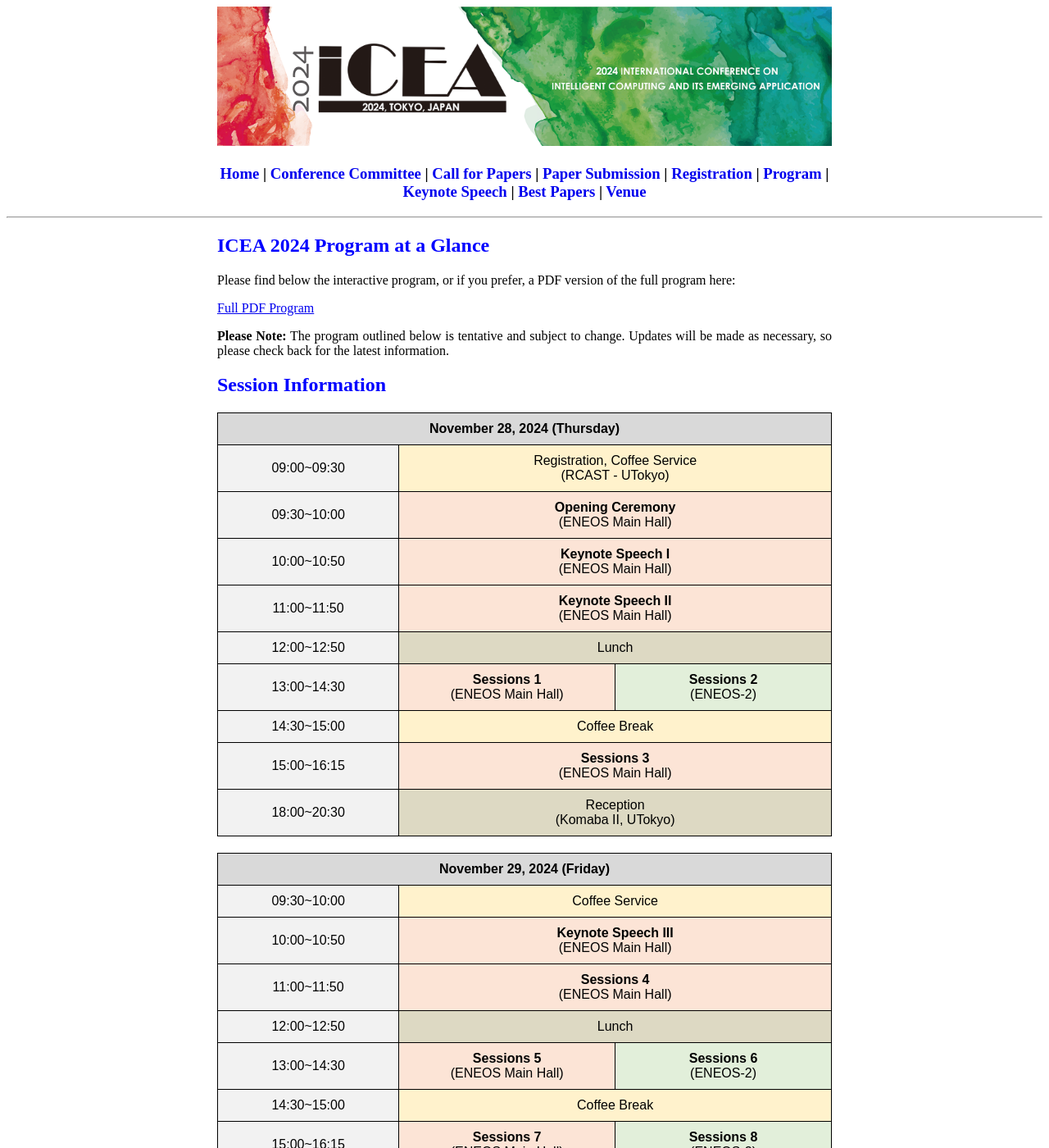
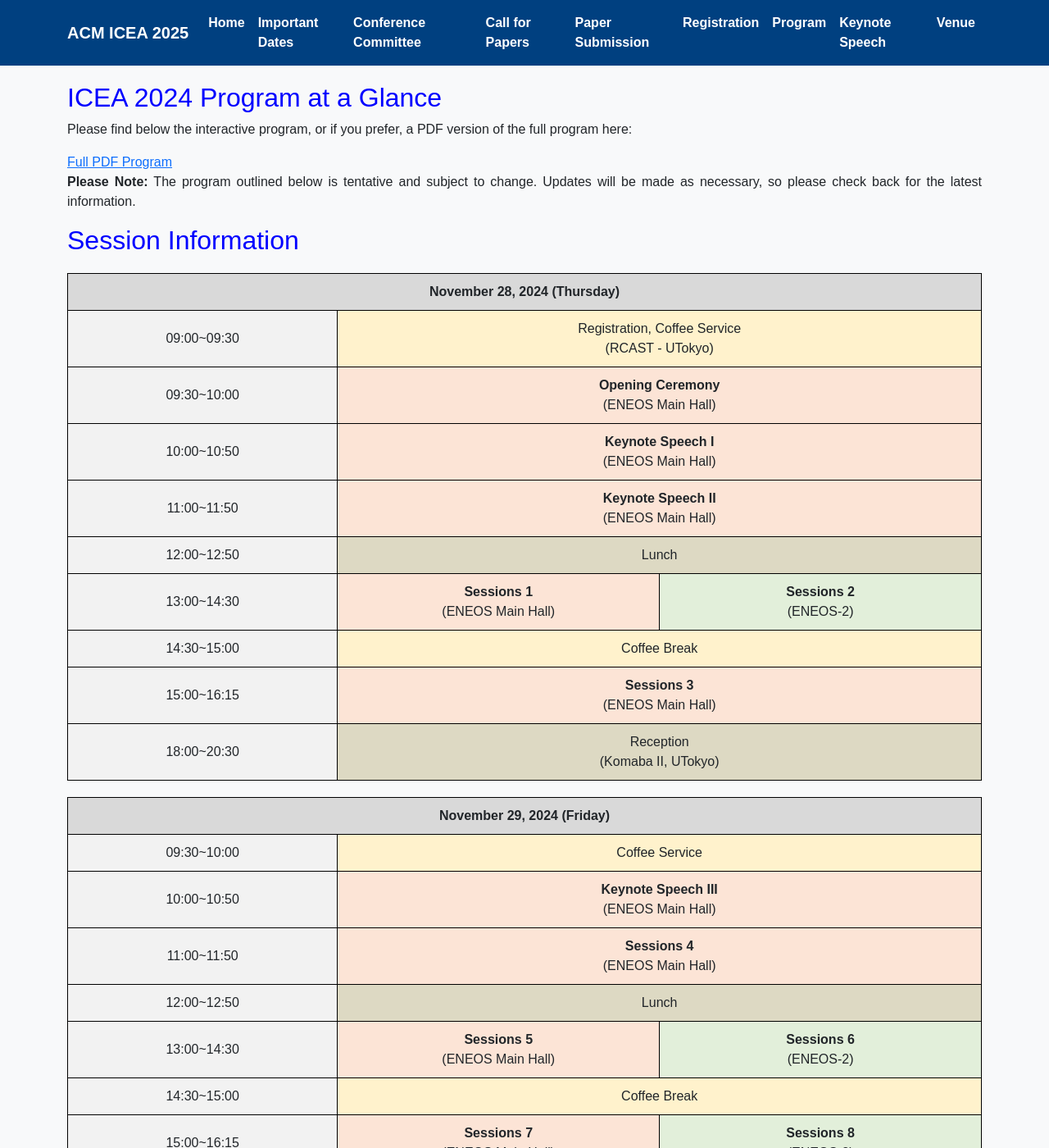
Before and after one commit to icea2025/latrobe, a Jekyll site: the page program/index.html, which Jekyll copies as it is, in a window 1280 px wide and 1400 px high. Shown: the whole window at 82% size. Built offline with Jekyll 4.4.1, drawn with Linux system fonts in a browser that asks for light colours; some of the changed text lies outside the part shown.

Commit message:
Update index.html

```diff
--- a/program/index.html
+++ b/program/index.html
@@ -1,7 +1,74 @@
----
-layout: default
-title: ACM ICEA 2024
----
+<!DOCTYPE html>
+<html lang="en">
+<head>
+  <meta charset="UTF-8">
+  <meta name="viewport" content="width=device-width, initial-scale=1.0">
+  <title>ACM ICEA 2025 - Conference Committee</title>
+  <link rel="stylesheet" href="https://cdnjs.cloudflare.com/ajax/libs/font-awesome/6.0.0/css/all.min.css">
+  <link rel="stylesheet" href="https://cdnjs.cloudflare.com/ajax/libs/bootstrap/5.3.0/css/bootstrap.min.css">
+  <style>
+    body {
+      font-family: Arial, sans-serif;
+      background-color: #f8f9fa;
+    }
+    .navbar {
+      background-color: #004080;
+      position: sticky;
+      top: 0;
+      width: 100%;
+      z-index: 1000;
+      transition: top 0.3s;
+    }
+    .navbar a {
+      color: white !important;
+      font-weight: bold;
+    }
+    .content {
+      margin-top: 20px;
+    }
+  </style>
+</head>
+<body>
+<nav class="navbar navbar-expand-lg navbar-dark">
+  <div class="container">
+    <a class="navbar-brand" href="/latrobe/index.html">ACM ICEA 2025</a>
+    <button class="navbar-toggler" type="button" data-bs-toggle="collapse" data-bs-target="#navbarNav"
+            aria-controls="navbarNav" aria-expanded="false" aria-label="Toggle navigation">
+      <span class="navbar-toggler-icon"></span>
+    </button>
+    <div class="collapse navbar-collapse" id="navbarNav">
+      <ul class="navbar-nav ms-auto">
+        <li class="nav-item">
+          <a class="nav-link" href="/latrobe/index.html">Home</a>
+        </li>
+        <li class="nav-item">
+          <a class="nav-link" href="/latrobe/index.html#important-dates">Important Dates</a>
+        </li>
+        <li class="nav-item">
+          <a class="nav-link" href="/latrobe/committee/index.html">Conference Committee</a>
+        </li>
+        <li class="nav-item">
+          <a class="nav-link" href="/latrobe/papers/index.html">Call for Papers</a>
+        </li>
+        <li class="nav-item">
+          <a class="nav-link" href="/latrobe/submission/index.html">Paper Submission</a>
+        </li>
+        <li class="nav-item">
+          <a class="nav-link" href="/latrobe/registration/index.html">Registration</a>
+        </li>
+        <li class="nav-item">
+          <a class="nav-link" href="/latrobe/program/index.html">Program</a>
+        </li>
+        <li class="nav-item">
+          <a class="nav-link" href="/latrobe/keynote/index.html">Keynote Speech</a>
+        </li>
+        <li class="nav-item">
+          <a class="nav-link" href="/latrobe/venue/index.html">Venue</a>
+        </li>
+      </ul>
+    </div>
+  </div>
+</nav>
 
 <div class="container">
   <div class="content">
```
